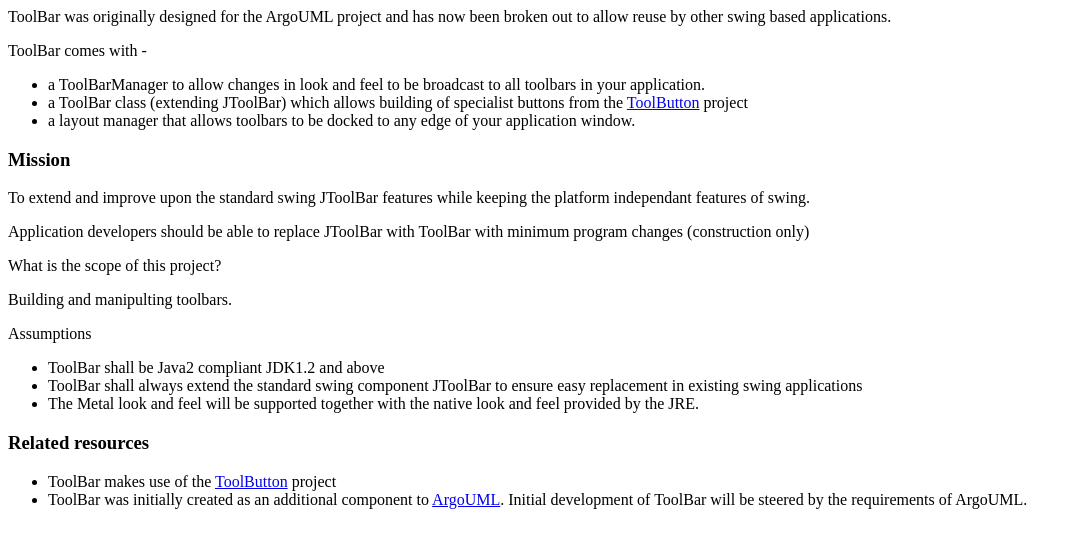
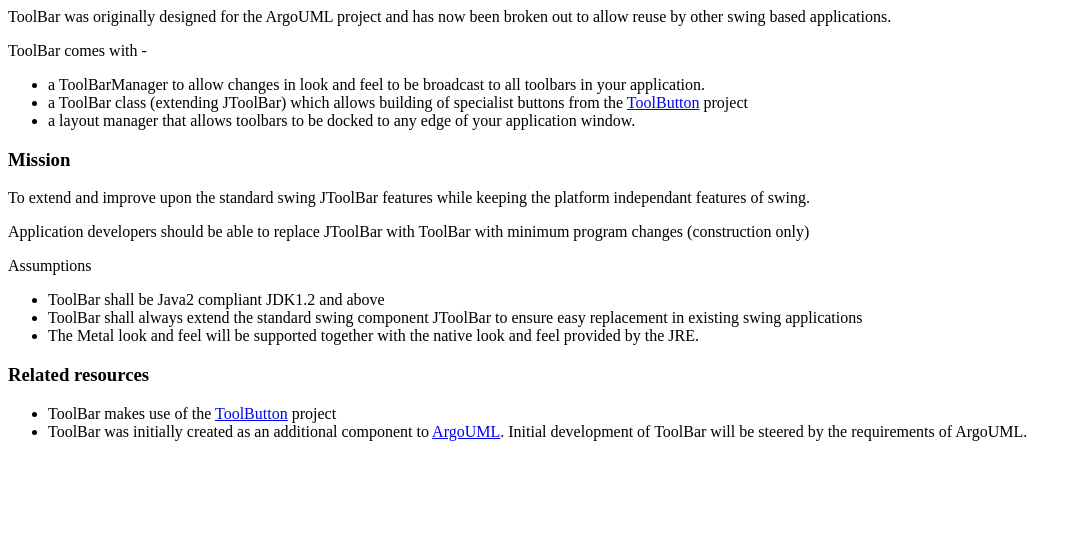
Before and after one commit to rastaman/toolbar, a plain HTML site: page www/index.html in a window 1280 px wide. Shown: the whole page, without its empty margins (0-1082 px from the left). Drawn offline with Linux system fonts and the light colour scheme.

Commit message:
Remove scope

```diff
--- a/www/index.html
+++ b/www/index.html
@@ -31,9 +31,6 @@ platform independant features of swing.</p>
 <p>Application developers should be able to replace JToolBar with ToolBar with
 minimum program changes (construction only)</p>
 
-<p>What is the scope of this project?</p>
-<p>Building and manipulting toolbars.</p>
-
 <p>Assumptions</p>
 
 <ul>
```
